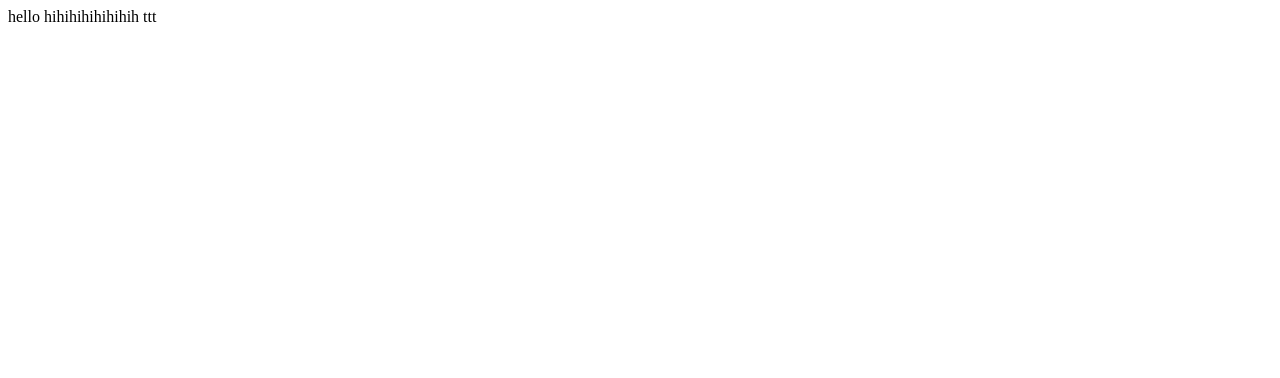
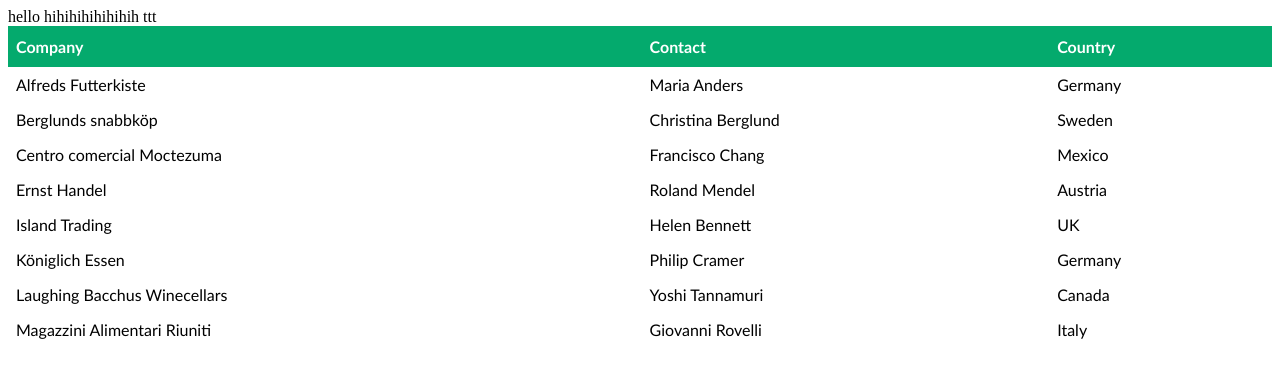
Before and after one commit to jeongin-p/ji_study, a plain HTML site: page index.html in a window 1280 px wide. Drawn offline with Linux system fonts and the light colour scheme.

Commit message:
테이블 추가

```diff
--- a/index.html
+++ b/index.html
@@ -5,10 +5,96 @@
     <meta http-equiv="X-UA-Compatible" content="IE=edge">
     <meta name="viewport" content="width=device-width, initial-scale=1.0">
     <title>Document</title>
+    <style>
+        table#customers {
+            font-size:16px;
+            font-family: "Trebuchet MS", Arial, Helvetica, sans-serif;
+            border-collapse: collapse;
+            border-spacing: 0;
+            width: 100%;
+        }
+        #customers td, #customers th {
+            text-align: left;
+            padding: 8px;
+        }
+        #customers th {
+            padding-top: 11px;
+            padding-bottom: 11px;
+            background-color: #04AA6D;
+            color: white;
+        }
+        table.blacktableborders, table.blacktableborders th, table.blacktableborders td {
+          border: 1px solid;
+        }
+        table.fullwidthtable, table.fullwidthtable th, table.fullwidthtable td {
+          border: 1px solid black;
+          width: 100%;
+        }
+        body.darkpagetheme table.fullwidthtable, body.darkpagetheme table.fullwidthtable th, body.darkpagetheme table.fullwidthtable td {
+          border: 1px solid;
+        }
+        table.bordercollapsetable, table.bordercollapsetable th, table.bordercollapsetable td {
+          border: 1px solid;
+          width: 100%;
+          border-collapse: collapse;
+        }
+        table.onlytableborder {
+          border: 1px solid;
+          width: 100%;
+          border-collapse: collapse;
+        }
 
+        </style>
 </head>
 <body>
     hello hihihihihihihih
     ttt
+    <table id="customers" class="ws-table-all">
+        <tbody><tr>
+          <th>Company</th>
+          <th>Contact</th>
+          <th>Country</th>
+        </tr>
+        <tr>
+        <td>Alfreds Futterkiste</td>
+        <td>Maria Anders</td>
+        <td>Germany</td>
+        </tr>
+        <tr>
+        <td>Berglunds snabbköp</td>
+        <td>Christina Berglund</td>
+        <td>Sweden</td>
+        </tr>
+        <tr>
+        <td>Centro comercial Moctezuma</td>
+        <td>Francisco Chang</td>
+        <td>Mexico</td>
+        </tr>
+        <tr>
+        <td>Ernst Handel</td>
+        <td>Roland Mendel</td>
+        <td>Austria</td>
+        </tr>
+        <tr>
+        <td>Island Trading</td>
+        <td>Helen Bennett</td>
+        <td>UK</td>
+        </tr>
+        <tr>
+        <td>Königlich Essen</td>
+        <td>Philip Cramer</td>
+        <td>Germany</td>
+        </tr>
+        <tr>
+        <td>Laughing Bacchus Winecellars</td>
+        <td>Yoshi Tannamuri</td>
+        <td>Canada</td>
+        </tr>
+        <tr>
+        <td>Magazzini Alimentari Riuniti</td>
+        <td>Giovanni Rovelli</td>
+        <td>Italy</td>
+        </tr>
+        </tbody></table>
 </body>
 </html>
```
